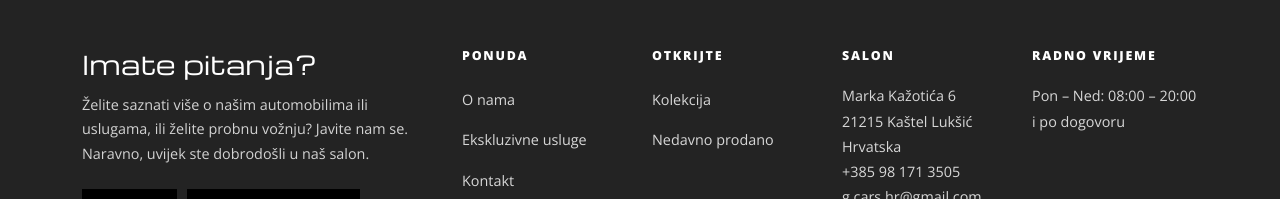
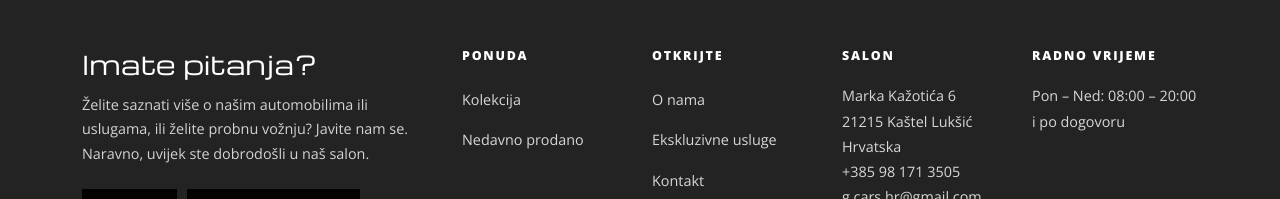
Before and after one commit to Jure135/gcars-demo, a plain HTML site: page 404.html in a window 1280 px wide. Shown: the part 944-1143 px from the top of the page. Drawn offline with nearby package versions, Linux system fonts and the light colour scheme.

Commit message:
Podnožje: zamijenjeni linkovi ispod PONUDA i OTKRIJTE
Co-Authored-By: Claude Opus 5.5 <noreply@anthropic.com>

```diff
--- a/404.html
+++ b/404.html
@@ -29,6 +29,6 @@
   </main>
   <div id="gc-footer"></div>
   <script src="https://cdn.jsdelivr.net/npm/bootstrap@5.3.3/dist/js/bootstrap.bundle.min.js"></script>
-  <script src="js/main.js?v=34"></script>
+  <script src="js/main.js?v=35"></script>
 </body>
 </html>
--- a/js/main.js
+++ b/js/main.js
@@ -197,16 +197,16 @@ const GC = (() => {
           <div class="col-6 col-md-3 col-lg-2">
             <h5>PONUDA</h5>
             <ul class="gc-footer-links">
-              <li><a href="about.html">O nama</a></li>
-              <li><a href="services.html">Ekskluzivne usluge</a></li>
-              <li><a href="contact.html">Kontakt</a></li>
+              <li><a href="collection.html">Kolekcija</a></li>
+              <li><a href="recently-sold.html">Nedavno prodano</a></li>
             </ul>
           </div>
           <div class="col-6 col-md-3 col-lg-2">
             <h5>OTKRIJTE</h5>
             <ul class="gc-footer-links">
-              <li><a href="collection.html">Kolekcija</a></li>
-              <li><a href="recently-sold.html">Nedavno prodano</a></li>
+              <li><a href="about.html">O nama</a></li>
+              <li><a href="services.html">Ekskluzivne usluge</a></li>
+              <li><a href="contact.html">Kontakt</a></li>
             </ul>
           </div>
           <div class="col-6 col-md-3 col-lg-2">
```
Also changed, not shown: about.html (+1 -1 lines), car.html (+1 -1 lines), collection.html (+1 -1 lines), consignment.html (+1 -1 lines), contact.html (+1 -1 lines), index.html (+1 -1 lines), recently-sold.html (+1 -1 lines), services.html (+1 -1 lines).
